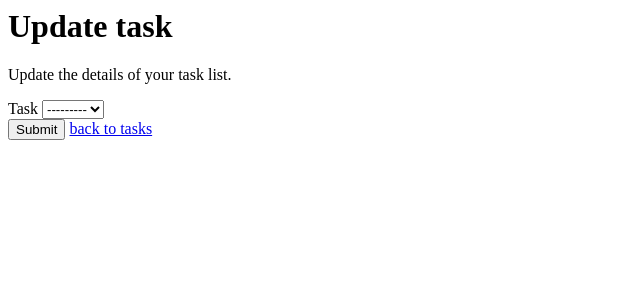
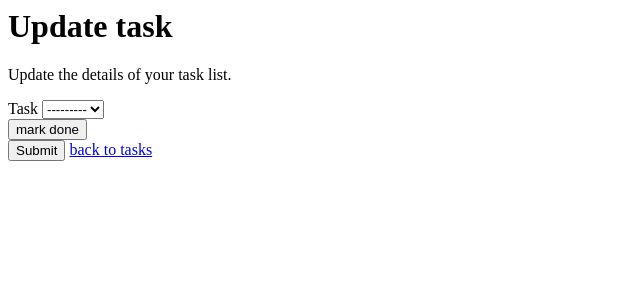
Before and after one commit to bitlabstudio/django-task-list, a Django app: template task_list/templates/task_list/task_update.html in a window 1280 px wide. Shown: the top 300 px of the page, without its empty margins (0-640 px from the left). Run offline with Django 3.2, Linux system fonts and the light colour scheme; the template is opened without the code that fills it: values that come from a table or form of the project are taken from there, others are empty; parts of the project's set-up code (start-up, migrations or seed data) failed here and were passed over.

Commit message:
Added check toggle button for TaskUpdateView and made test coverage 100%

```diff
--- a/task_list/forms.py
+++ b/task_list/forms.py
@@ -77,11 +77,10 @@ class TaskListUpdateForm(TaskFormMixin, forms.ModelForm):
 
 class TaskUpdateForm(TaskFormMixin, forms.ModelForm):
     """ModelForm to update an instance of the ``TaskList`` model."""
-    # TODO change is_done widget to that button swith thing we discussed
     class Meta:
         model = Task
         fields = ('title', 'description', 'category', 'priority',
-                  'due_date', 'assigned_to', 'is_done')
+                  'due_date', 'assigned_to')
 
     def __init__(self, user, task_list, *args, **kwargs):
         self.task_list = task_list
@@ -89,4 +88,9 @@ class TaskUpdateForm(TaskFormMixin, forms.ModelForm):
 
     def save(self, *args, **kwargs):
         self.instance.task_list = self.task_list
+        task_toggle = self.data.get('task')
+        if task_toggle and not self.instance.is_done:
+            self.instance.is_done = now()
+        else:
+            self.instance.is_done = None
         return super(TaskUpdateForm, self).save(*args, **kwargs)
--- a/task_list/templates/task_list/task_update.html
+++ b/task_list/templates/task_list/task_update.html
@@ -10,6 +10,10 @@
         {% for field in form %}
             {% include "task_list/partials/simple_form_field.html" %}
         {% endfor %}
+        <div>
+            <input type="submit" name="toggle" value="{% if task.is_done %}{% trans "mark undone" %}{% else %}{% trans "mark done" %}{% endif %}" />
+            <input type="hidden" name="task" value="{{ task.pk }}"/>
+        </div>
         <input type="submit" value="{% trans "Submit" %}" />
         <a href="{% url "task_list" pk=task_list.pk %}">{% trans "back to tasks" %}</a>
     </form>
```
Also changed, not shown: task_list/tests/forms_tests.py (+16 -0 lines), task_list/tests/integration_tests/views_tests.py (+1 -0 lines).
